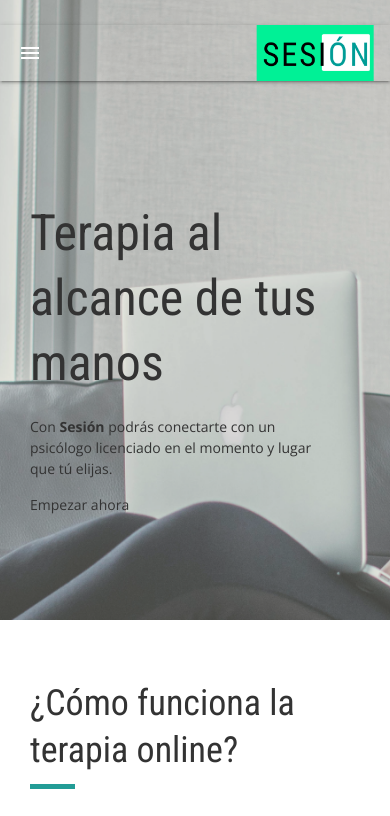
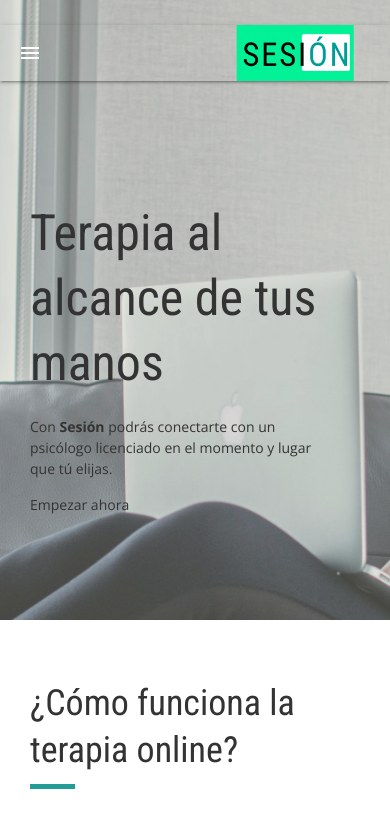
Before and after one commit to developerVilchez/sesion, a website: page src/index.html in a window 390 px wide. Shown: the top 816 px of the page. Drawn offline with nearby package versions, Linux system fonts and the light colour scheme; files whose address does not match are found by name.

Commit message:
modifica logo en mobile version iphone

```diff
--- a/src/style.css
+++ b/src/style.css
@@ -133,14 +133,14 @@ p {
   height: 65px;
 }
 
-.img-logo{
+.img-logo {
   height: 64px;
 }
 
-.logo-mobile{
+.logo-mobile {
   display: inline-block;
   height: 56px;
-  margin-left: 120px;
+  margin-left: 100px;
 }
 
 .logo-mobile img {
```
